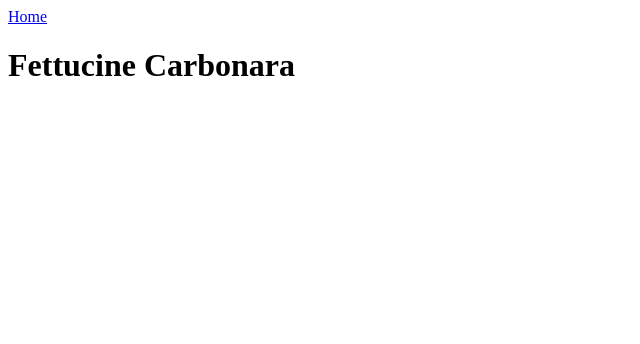
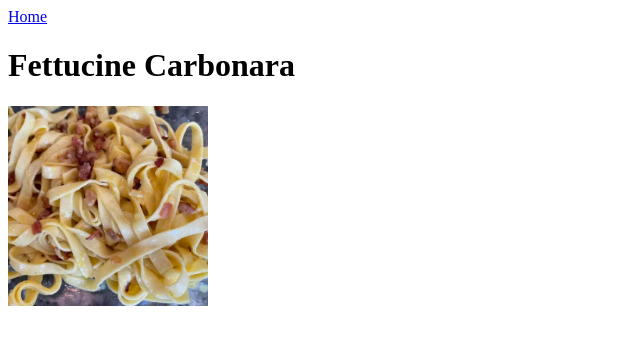
Before and after one commit to socialatom5493/odin-recipes, a plain HTML site: page recipes/carbonara.html in a window 1280 px wide. Shown: the whole page, without its empty margins (0-640 px from the left). Drawn offline with Linux system fonts and the light colour scheme.

Commit message:
Add photo of carbonara to its webpage
Put a reference image of the completed dish to the
recipe page with a set size.

```diff
--- a/recipes/carbonara.html
+++ b/recipes/carbonara.html
@@ -9,5 +9,7 @@
     <body>
         <a href="../index.html">Home</a>
         <h1>Fettucine Carbonara</h1>
+        <img src="../images/fettucine carbonara.jpg" alt="Cooked Fettucine Carbonara dish" height="200px" width="200px">
+
     </body>
 </html>
```
